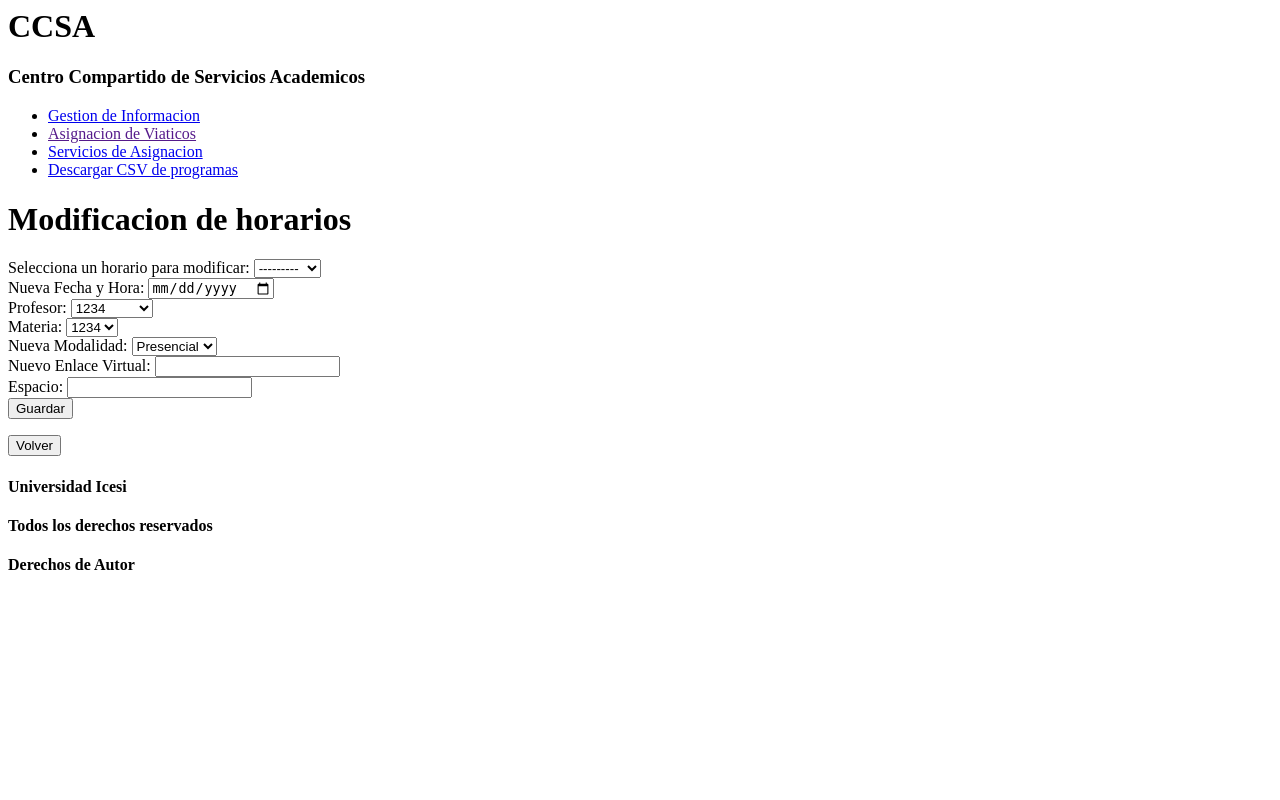
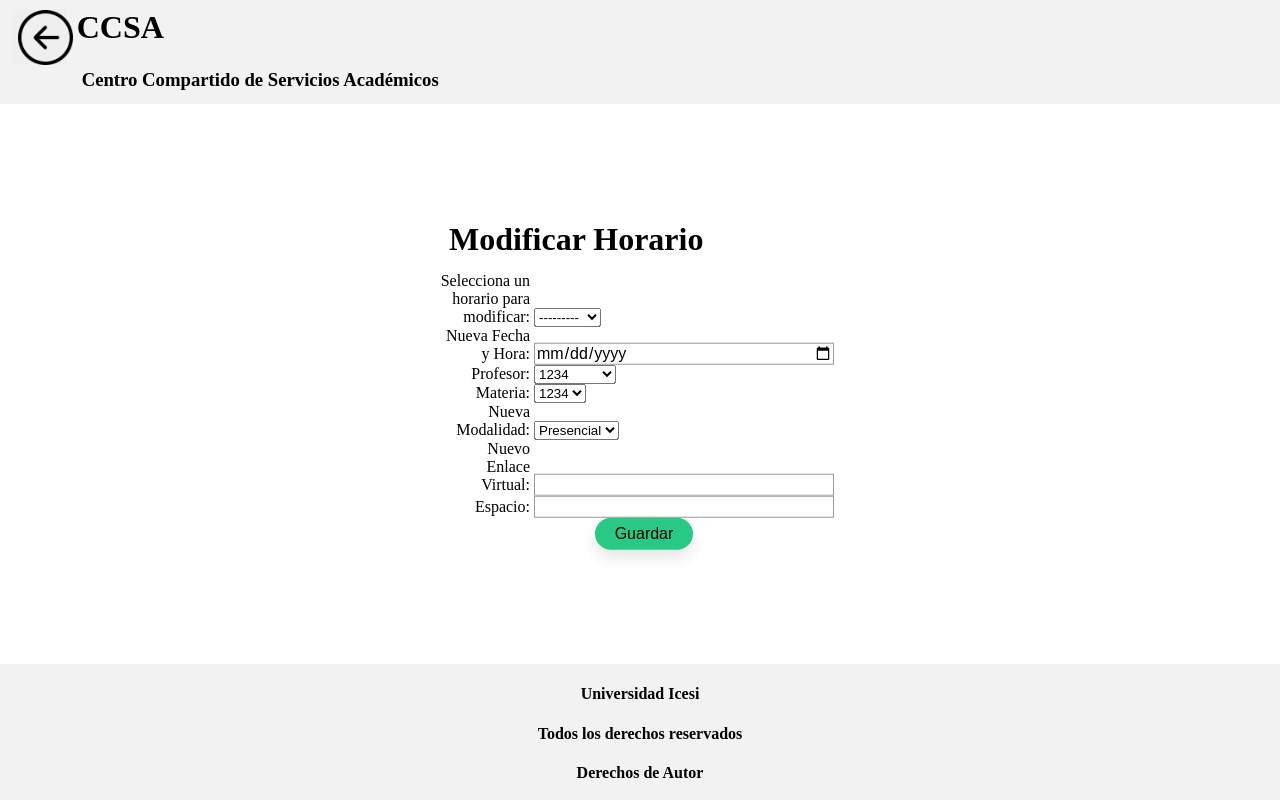
Before and after one commit to ICESI-PI1-2024A-G1/proyecto-t2, a Django app: page /modificar_horarios/ in a window 1280 px wide. Run offline with Django 5.2, Linux system fonts and the light colour scheme; data comes from the database, SQL or seed files in the repository.

Commit message:
JFJC/feat: Adding CSS Styles to Schedule adding and modifications

```diff
--- a/code/CCSApp/templates/asignar_horario.html
+++ b/code/CCSApp/templates/asignar_horario.html
@@ -55,7 +55,7 @@
   <script>
     // Función para redirigir a una página HTML específica
     function redirigirAHTML() {
-      window.location.href = '/servicios_asignacion'; // Reemplaza '/servicios_asignacion' con la ruta de tu página HTML
+      window.location.href = '/servicios_asignacion';
     }
   </script>
 </body>
--- a/code/CCSApp/templates/modificar_horarios.html
+++ b/code/CCSApp/templates/modificar_horarios.html
@@ -1,20 +1,63 @@
-{% extends 'base.html' %}
-
-{% block content %}
+{% load static %}
 <!DOCTYPE html>
 <html lang="es">
+
 <head>
-    <meta charset="UTF-8">
-    <title>Modificacion de horarios</title>
+  <meta charset="UTF-8">
+  <meta name="viewport" content="width=device-width, initial-scale=1.0">
+  <title>Modificar Horarios</title>
+  <link rel="stylesheet" href='{% static "css/registro_materia_estilo.css" %}' type='text/css'>
 </head>
+
 <body>
-    <h1>Modificacion de horarios</h1>
-    <form method="POST">
+  <div class="bloq-sup">
+    <form method="get">
+      <div class="bloq-sup_secd">
+        <button class="boton-2" name="boton1" type="button" onclick="redirigirAHTML()">
+          <img src="/static/Images/retorno.png" height="55" width="55" alt="Botón de retorno" />
+        </button>
+        <div class="titulo">
+          <h1>CCSA</h1>
+          <div class="descripcion">
+            <h3>Centro Compartido de Servicios Académicos</h3>
+          </div>
+        </div>
+      </div>
+    </form>
+  </div>
+
+  <div class="bloq-mid">
+    <div class="intermed">
+      <h1>Modificar Horario</h1>
+    </div>
+    <div class="intermed-bloq">
+      <form method="POST" class="form-1">
         {% csrf_token %}
-        {{formModificarHorarios}}
-        <button type="submit">Guardar</button>
-    </form>
-    <a href="/servicios_asignacion"><button>Volver</button></a>
+        {{ formModificarHorarios }}
+        <div class="buttondiv">
+          <button type="submit" class="btn-1">Guardar</button>
+        </div>
+      </form>
+    </div>
+    {% if error %}
+    <div class="error-message">
+      {{ error }}
+    </div>
+    {% endif %}
+  </div>
+
+  <div class="bloq-inf">
+    <h4>Universidad Icesi</h4>
+    <h4>Todos los derechos reservados</h4>
+    <h4>Derechos de Autor</h4>
+  </div>
+
+  <script>
+    // Función para redirigir a una página HTML específica
+    function redirigirAHTML() {
+      window.location.href = '/servicios_asignacion';
+    }
+  </script>
 </body>
+
 </html>
-{% endblock %}
--- a/code/CCSApp/templates/registro_materia.html
+++ b/code/CCSApp/templates/registro_materia.html
@@ -55,7 +55,7 @@
   <script>
     // Función para redirigir a una página HTML específica
     function redirigirAHTML() {
-      window.location.href = '/servicios_asignacion'; // Reemplaza '/servicios_asignacion' con la ruta de tu página HTML
+      window.location.href = '/servicios_asignacion';
     }
   </script>
 </body>
```
